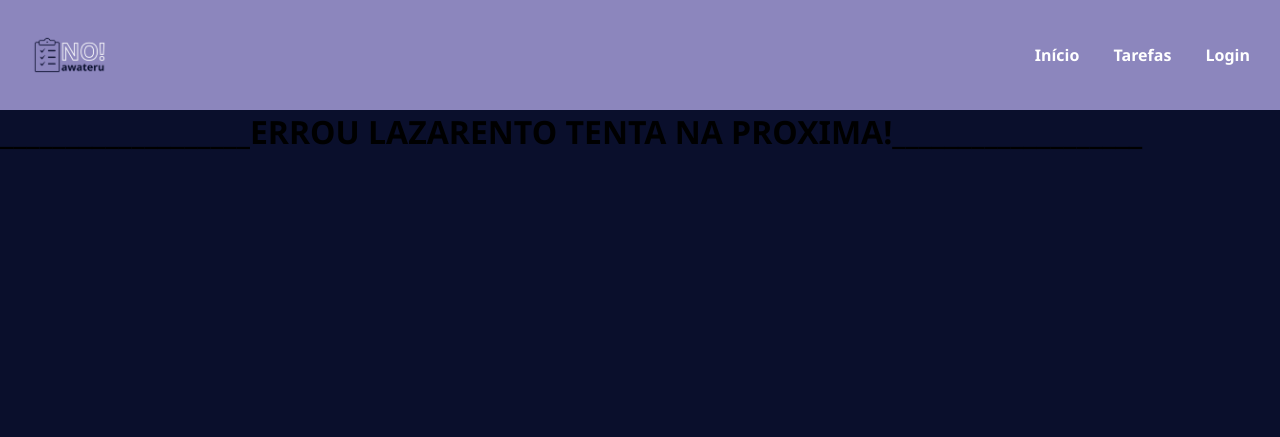
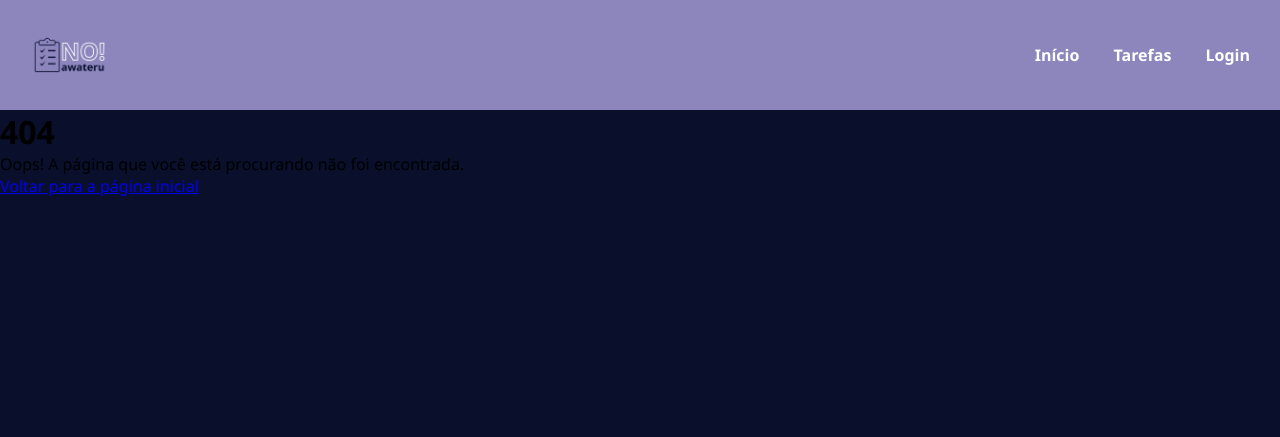
Before and after one commit to CamilliFFeliz/Gerenciador_de_Tarefas, a PHP site: page /index.php?page=404 in a window 1280 px wide. Shown: the top 437 px of the page. Run offline with PHP 8.4, Linux system fonts and the light colour scheme.

Commit message:
Update 404.php

```diff
--- a/pages/404.php
+++ b/pages/404.php
@@ -1 +1,3 @@
-<h1>___________________ERROU LAZARENTO TENTA NA PROXIMA!___________________</h1>
+<h1>404</h1>
+    <p>Oops! A página que você está procurando não foi encontrada.</p>
+    <p><a href="/">Voltar para a página inicial</a></p>
```
